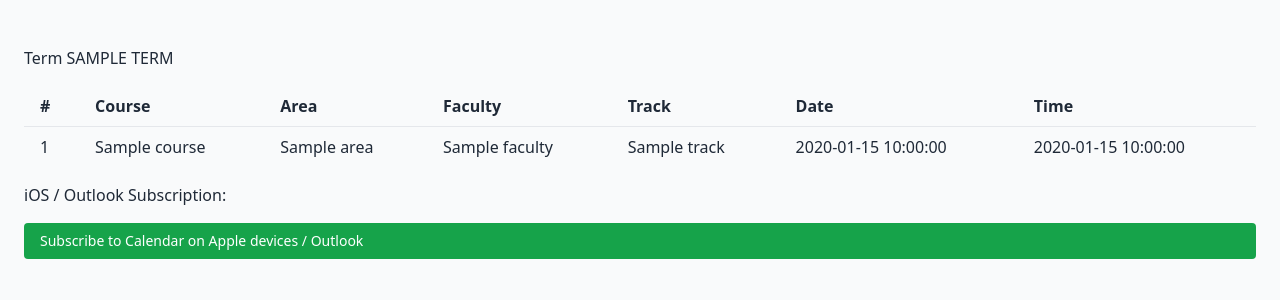
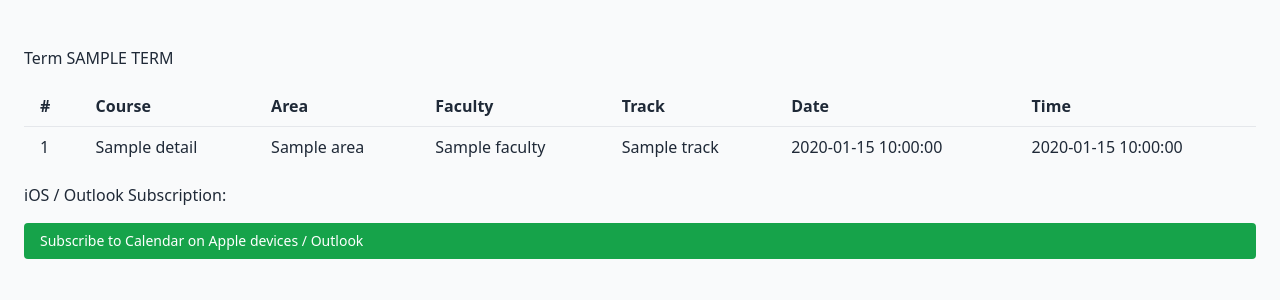
Before and after one commit to subinabid/EPGP-Calendar, a Flask app: template templates/course.html in a window 1280 px wide. Shown: the part 162-462 px from the top of the page. Run offline with Flask 3, Linux system fonts and the light colour scheme; the template is opened without the code that fills it: most values are stand-ins (such as "Sample title", 1, 10 or a date in 2020); some libraries are stand-ins or nearby versions.

Commit message:
Template updated

```diff
--- a/helpers.py
+++ b/helpers.py
@@ -219,7 +219,7 @@ def get_electives_list(term: str) -> dict:
         if code and not electives.get(code):
             electives[code] = {
                 "area": row.get("Area", "").strip(),
-                "course": row.get("Course", "").strip(),
+                "course": row.get("Course Name", "").strip(),
                 "faculty": [row.get("Faculty", "").strip()],
                 "track": row.get("Track", "").strip(),
             }
--- a/templates/course.html
+++ b/templates/course.html
@@ -57,8 +57,9 @@
                 <tbody>
                     {% for details in schedule %}
                     <tr class="border-t">
+
                         <td class="px-4 py-2">{{ loop.index }}</td>
-                        <td class="px-4 py-2">{{ details.Course }}</td>
+                        <td class="px-4 py-2">{{ details["Course Name"] }}</td>
                         <td class="px-4 py-2">{{ details.Area }}</td>
                         <td class="px-4 py-2">{{ details.Faculty }}</td>
                         <td class="px-4 py-2">{{ details.Track }}</td>
```
